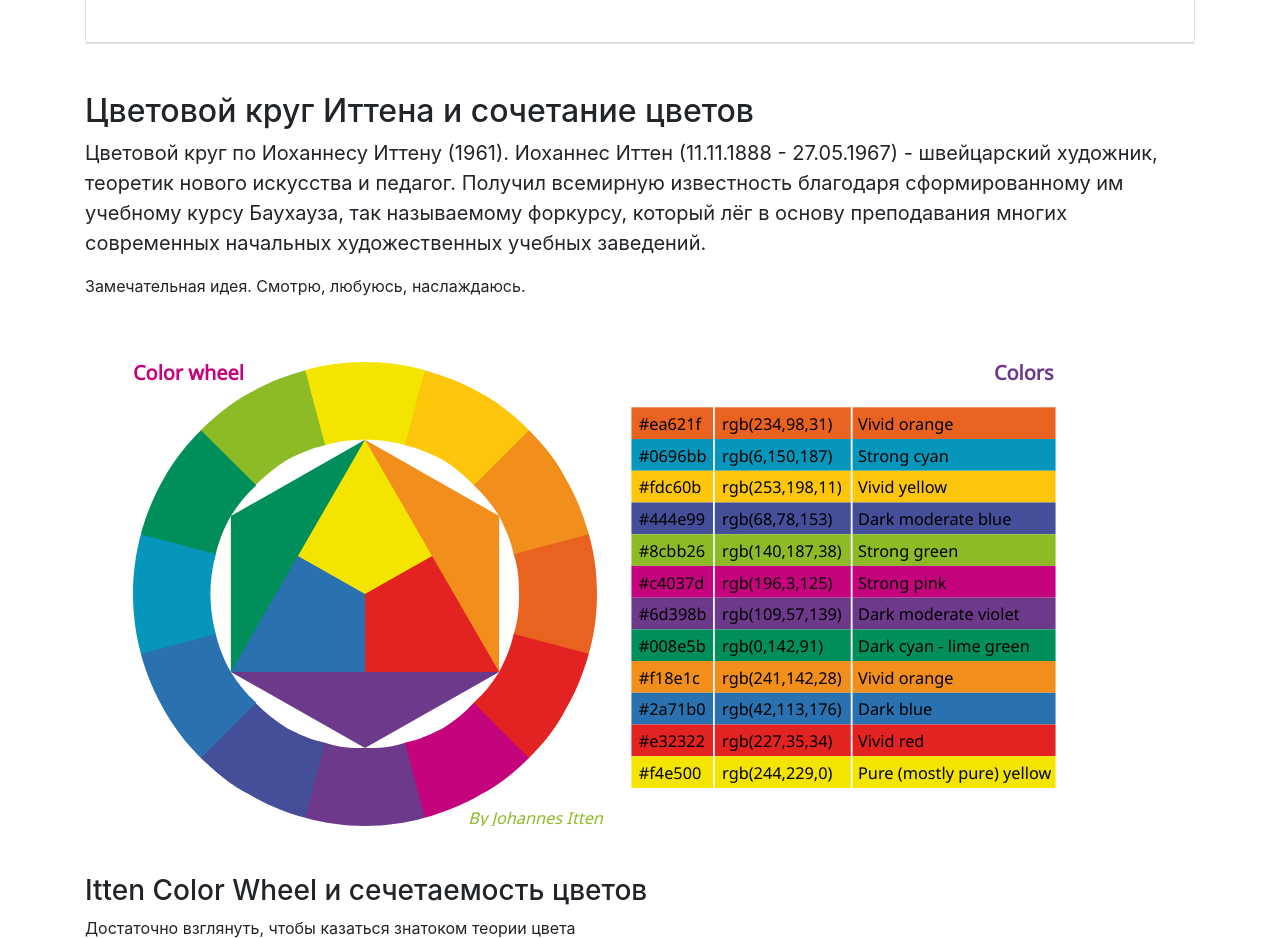
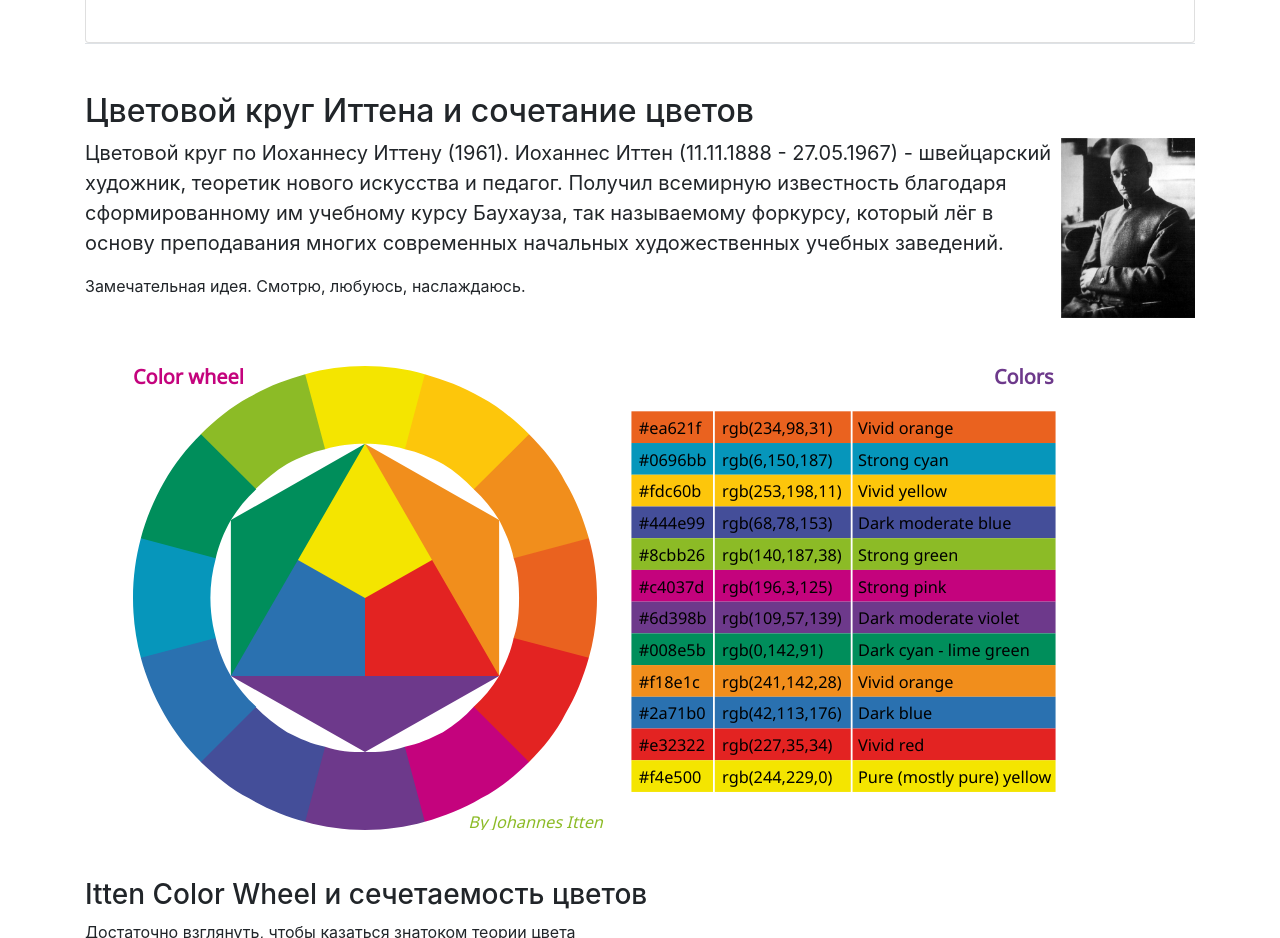
Before and after one commit to vBuresh/colors-_-color-wheel, a plain HTML site: page w3c-color-Itten-color-wheel.html in a window 1280 px wide. Shown: the part 1420-2358 px from the top of the page. Drawn offline with nearby package versions, Linux system fonts and the light colour scheme.

Commit message:
Current Update

```diff
--- a/w3c-color-Itten-color-wheel.html
+++ b/w3c-color-Itten-color-wheel.html
@@ -37,6 +37,9 @@
     </div>
 
     <h2 class="pt-5 border-top">Цветовой круг Иттена и сочетание цветов</h2>
+
+    <img class="img-img-thumbnail float-right" width="auto" height="180px" src="dev/originals/Itten001.jpg" alt="Иоханнес Иттен">
+
     <blockquote class="blockquote" cite="https://ru.wikipedia.org/wiki/%D0%98%D1%82%D1%82%D0%B5%D0%BD,_%D0%98%D0%BE%D0%B3%D0%B0%D0%BD%D0%BD%D0%B5%D1%81">
       Цветовой круг по Иоханнесу Иттену (1961). Иоханнес Иттен (11.11.1888 - 27.05.1967) - швейцарский художник, теоретик нового искусства и педагог. Получил всемирную известность благодаря сформированному им учебному курсу Баухауза, так называемому
       форкурсу, который лёг в основу преподавания многих современных начальных художественных учебных заведений.
```
